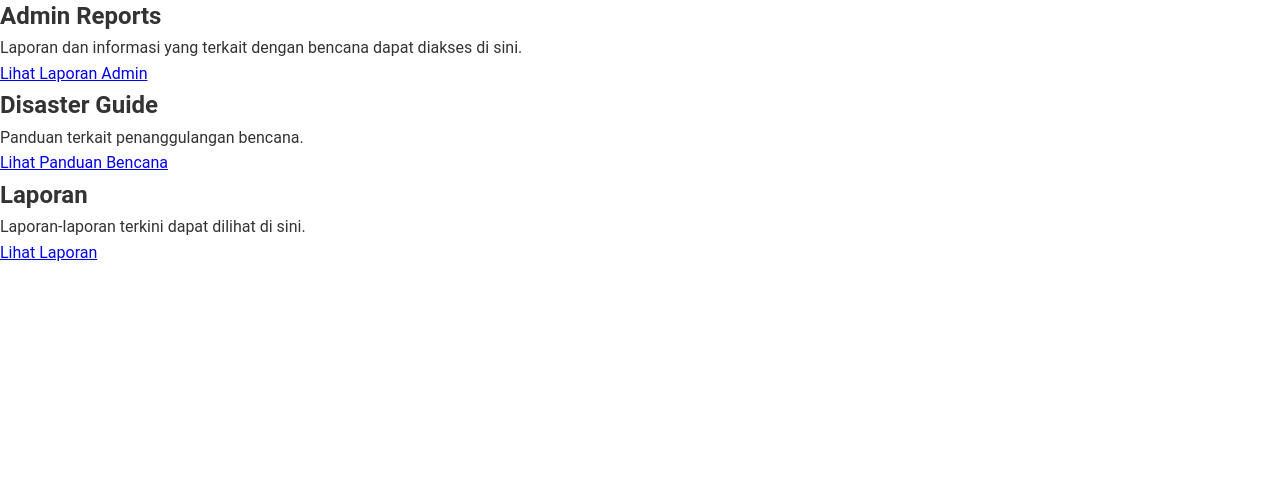
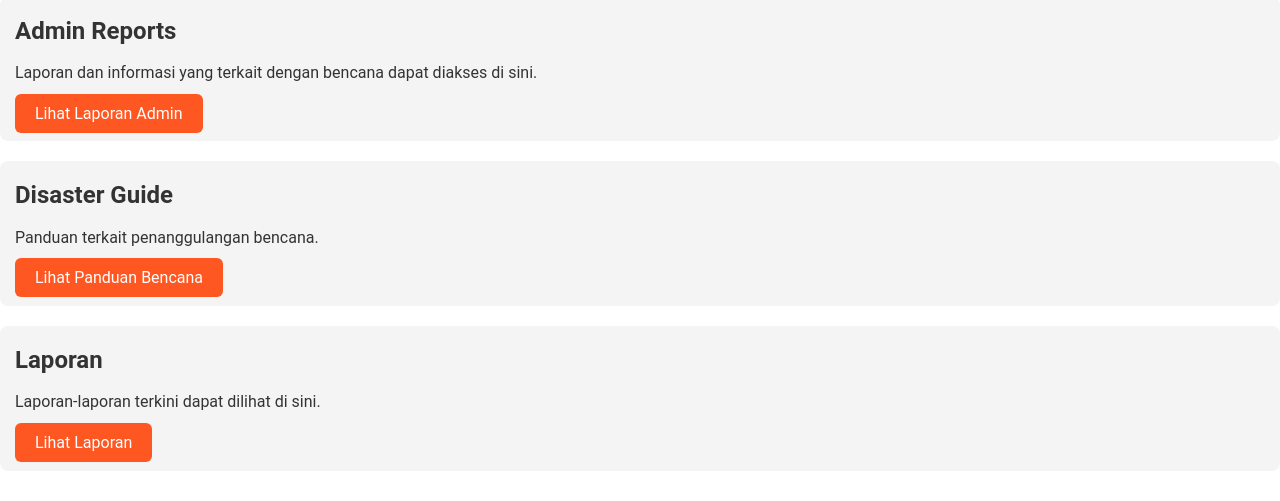
Before and after one commit to sigap-dumai/sigap-dumai.github.io, a plain HTML site: page modules/dashboard/dashboard.html in a window 1280 px wide. Shown: the part 115-616 px from the top of the page. Drawn offline with Linux system fonts and the light colour scheme.

Commit message:
Update styles.css

```diff
--- a/assets/css/styles.css
+++ b/assets/css/styles.css
@@ -286,3 +286,33 @@ button {
 button:hover {
   background-color: #45a049;
 }
+
+
+/* Styling untuk modul-modul di dashboard */
+.module {
+    margin-bottom: 20px;
+    padding: 15px;
+    background-color: #f4f4f4;
+    border-radius: 8px;
+}
+
+.module h2 {
+    margin-bottom: 10px;
+}
+
+.module p {
+    margin-bottom: 15px;
+}
+
+/* Styling tombol */
+.btn {
+    background-color: #ff5722;
+    color: white;
+    padding: 10px 20px;
+    border-radius: 6px;
+    text-decoration: none;
+}
+
+.btn:hover {
+    background-color: #e64a19;
+}
```
